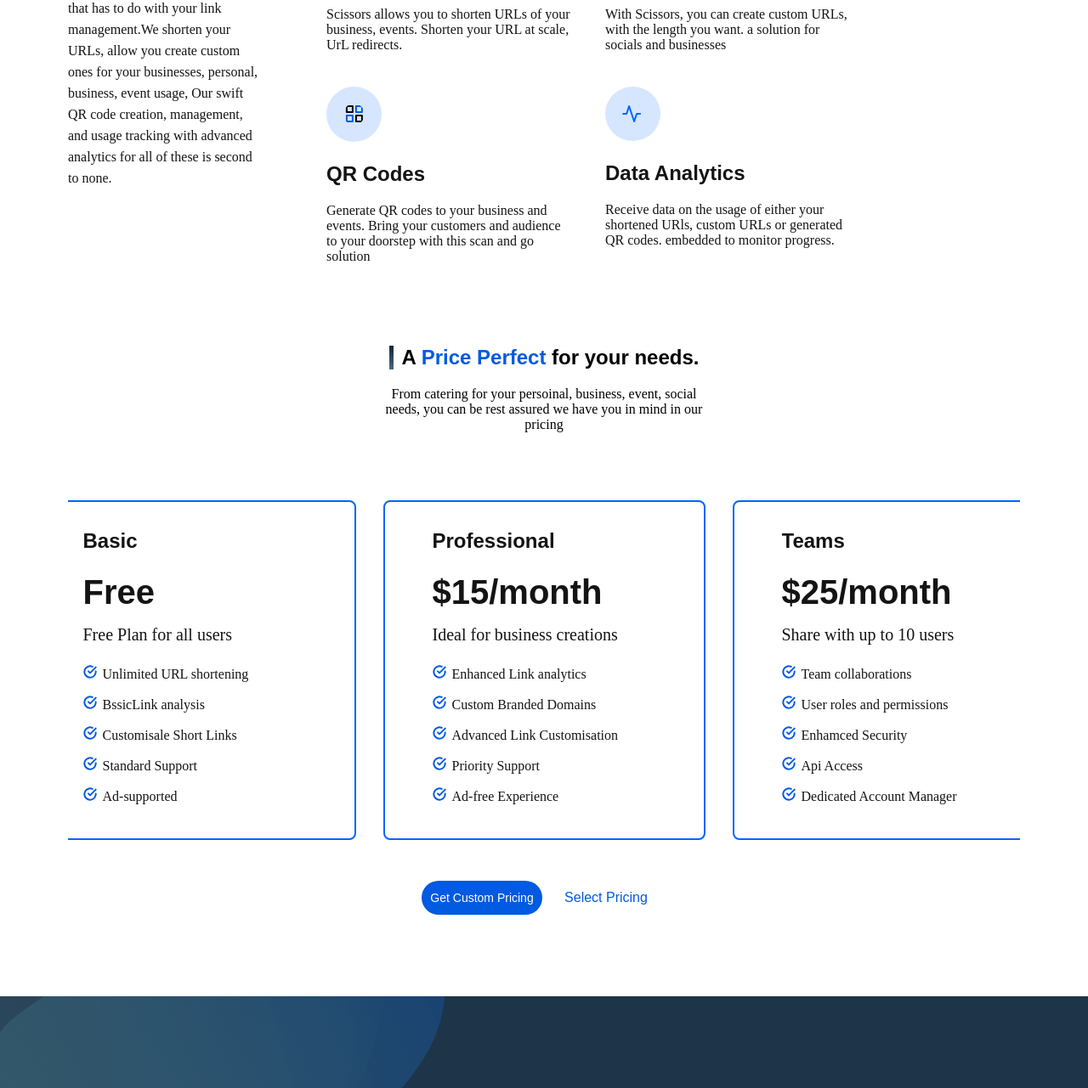
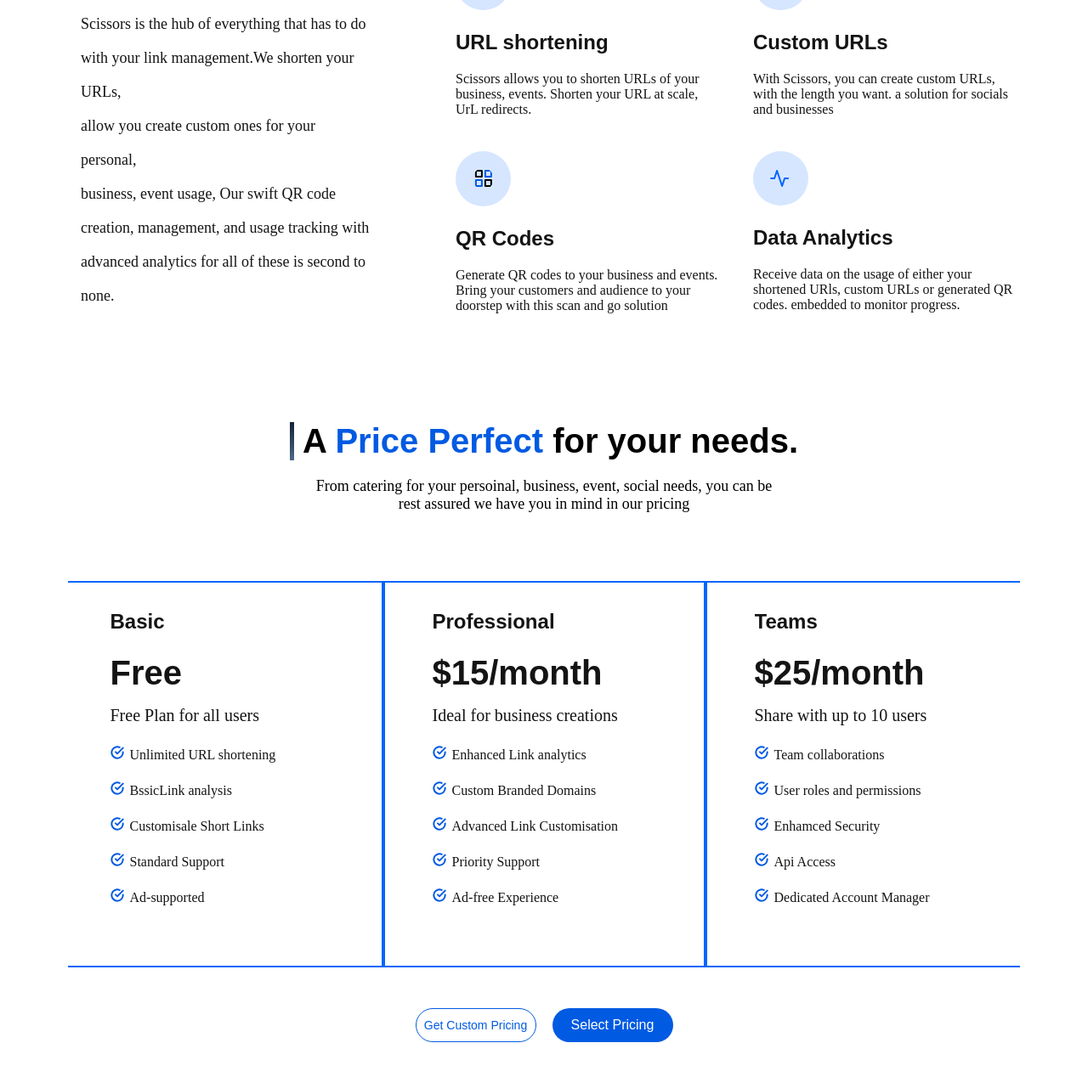
Before and after one commit to Sebastine-thrive/scissors, a plain HTML site: page index.html in a window 1280 px wide. Shown: the part 1505-2786 px from the top of the page at 85% size. Drawn offline with Linux system fonts and the light colour scheme; a web font is replaced by a local one.

Commit message:
pricing cards hovereffect update

```diff
--- a/css/index.css
+++ b/css/index.css
@@ -121,6 +121,7 @@ a {
 .btn-white {
   color: var(--darkerBlue);
   background-color: var(--white);
+  border: 1px solid var(--darkerBlue);
 }
 
 .btn-white:hover {
@@ -190,6 +191,11 @@ a {
   display: flex;
   align-items: center;
 }
+
+.nav-actions p {
+  font-size: 18px;
+}
+
 .navbar .nav-container .nav-actions .try {
   margin-right: 1.5rem;
   font-size: 16px;
@@ -279,18 +285,22 @@ a {
   position: relative;
 }
 
-/* .analytics */
-
+/*
+Features */
 .analytic {
   background-color: #f9fbfd;
   margin-top: -0.5rem;
-  padding: 5rem;
+  padding-top: 5rem;
+  padding-bottom: 5rem;
+  padding-left: calc(5rem + 12px);
   display: flex;
   color: var(--black);
 }
 
 .features {
-  margin: 2rem 5rem;
+  margin-left: 5rem;
+  margin-top: 5rem;
+  margin-bottom: 5rem;
   padding: 3rem 0;
   display: flex;
   color: var(--black);
@@ -298,9 +308,20 @@ a {
 
 .analytic .heading,
 .features .heading {
-  width: 20%;
-  margin-right: 5rem;
+  width: 30%;
+  margin-right: 6rem;
   line-height: 40px;
+}
+
+.analytic .heading h1,
+.features .heading h1 {
+  font-size: 30px;
+}
+
+.features .heading p {
+  padding-left: 15px;
+  font-size: 18px;
+  width: 100%;
 }
 
 .blue {
@@ -317,20 +338,11 @@ a {
   margin-bottom: 0.5rem;
 }
 
-.features .heading {
-  width: 20%;
-}
-
 .features .heading .title {
   border-left: 5px solid;
   border-image: linear-gradient(to bottom, #112232 0%, #4d6b88 100%) 1;
   padding-left: 10px;
   margin-bottom: 20px;
-}
-
-.features .heading p {
-  width: 100%;
-  line-height: 25px;
 }
 
 .features .points-container {
@@ -351,6 +363,7 @@ a {
   margin: 20px 0;
 }
 
+/* Pricing */
 .pricing {
   margin: 3rem 5rem;
 }
@@ -358,69 +371,73 @@ a {
 .pricing .pricing-container .heading h1 {
   border-left: 5px solid;
   border-image: linear-gradient(to bottom, #112232 0%, #4d6b88 100%) 1;
+  font-size: 40px;
   padding-left: 10px;
   margin-bottom: 20px;
 }
 
 .pricing .content {
-  width: 35%;
   text-align: center;
+  font-size: 18px;
 }
 
-.pricing .cards {
+.cards {
   display: flex;
   margin-top: 5rem;
   color: var(--black);
+  height: auto;
+  align-items: center;
 }
 
-.cards .basic ul,
-.cards .professional ul,
-.cards .teams ul {
+.cards .card ul {
   list-style-position: inside;
 }
 
-.cards .basic ul li,
-.cards .professional ul li,
-.cards .teams ul li {
+.cards .card ul li {
   list-style-image: url("../assets/check-circle.svg");
+  margin-bottom: 6px;
 }
 
-.pricing .cards .card {
+.card {
   border: 2px solid var(--lightBlue);
-  border-radius: 8px;
   padding: 2rem 3.5rem;
   display: flex;
   flex-direction: column;
   width: 379px;
-  max-width: 379px;
+  height: 455px;
 }
 
-.pricing .cards .card:hover {
+.basic {
+  border-top-left-radius: 10px;
+  border-bottom-left-radius: 10px;
+}
+
+.teams {
+  border-top-right-radius: 10px;
+  border-bottom-right-radius: 10px;
+}
+
+.card:hover {
   color: var(--white);
   border-radius: 8px;
   background: linear-gradient(to right, #1e3448 0%, #1e3448 100%);
   border: none;
-  transform: translateZ(1px);
   height: 627px;
   width: 410px;
+  z-index: 2;
 }
 
-.pricing .cards > :nth-child(2),
-.pricing .cards > :nth-child(3) {
-  margin-left: 2rem;
-}
-
-.pricing .cards > div h4 {
+.cards .card h4 {
   font-size: 24px;
 }
 
-.pricing .cards > div h2 {
+.cards .card h2 {
   margin-top: 1.5rem;
   margin-bottom: 1rem;
   font-size: 40px;
 }
 
-.pricing .cards > div p {
+.pricing .cards .card p {
   font-size: 20px;
   margin-bottom: 1rem;
 }
@@ -429,12 +446,15 @@ a {
   padding: 0.5rem 0;
 }
 .pricing-action-buttons {
-  margin: 3rem 0;
+  margin: 3rem;
 }
 
 .custom-pricing {
   font-size: 14px;
+  margin-right: 15px;
 }
+
+/* analytics */
 
 .analytics {
   position: relative;
@@ -538,6 +558,7 @@ a {
   opacity: 1;
 }
 
+/* FAQS */
 .faq {
   position: relative;
   text-align: center;
@@ -622,13 +643,13 @@ a {
   margin-bottom: 10px;
 }
 
+/* Footer */
 .footer {
   width: 100vw;
-  max-width: 100vw;
   position: relative;
-  margin-top: 5rem;
-  padding-left: 5rem;
-  padding-right: 1.5rem;
+  margin-top: 10rem;
+  padding-left: 10rem;
+  padding-right: 3rem;
   margin-bottom: 0;
   background-image: url("../assets/footer-left-svg.svg");
   background-repeat: no-repeat;
@@ -642,6 +663,7 @@ a {
 
 .footer-container {
   width: 100%;
+  margin-left: 2rem;
   align-items: center;
 }
 
@@ -663,13 +685,12 @@ a {
   display: flex;
   align-items: center;
   align-items: start;
-  /* justify-items: center; */
 }
 
 .footer-page-links-wrapper {
   display: grid;
   grid-template-columns: repeat(4, 1fr);
-  gap: 3rem;
+  gap: 2rem;
 
   margin-left: 50px;
 }
--- a/index.html
+++ b/index.html
@@ -46,7 +46,7 @@
         </div>
 
         <div class="nav-actions">
-          <a href="" class="try"> <p>Login</p></a>
+          <a href="" class="try"> <p>Log in</p></a>
           <button class="btn btn-blue">Try for free</button>
         </div>
       </div>
@@ -57,7 +57,7 @@
 
     <section class="hero-section">
       <div class="hero1 flex-col-center">
-        <h1 class="heading ">Optimise your online experience with our</h1>
+        <h1 class="heading">Optimise your online experience with our</h1>
         <h1>
           advanced
           <span class="blue-heading"
@@ -75,7 +75,8 @@
           Personalise your shortened URLs to align with your brand identity.
           Utilise custom slugs,<br />
           branded links and domain customisation options to reinforce your brand
-          presence and enhance user engagement
+          presence and <br />
+          enhance user engagement
         </p>
         <div class="personalise-buttons flex-row-center">
           <button class="btn btn-blue">sign Up</button>
@@ -112,7 +113,7 @@
         </h1>
       </div>
 
-      <div class="point-container ">
+      <div class="point-container">
         <div class="points">
           <h2 class="title">3M</h2>
           <p class="content">Active Users</p>
@@ -132,21 +133,22 @@
       </div>
     </section>
 
-
     <!-- Features -->
 
-    <section class="features " id="features">
+    <section class="features" id="features">
       <div class="heading">
         <h1 class="title">
           Why choose
           <span class="blue"> Scissors </span>
         </h1>
         <p>
-          Scissors is the hub of everything that has to do with your link
-          management.We shorten your URLs, allow you create custom ones for your
-          businesses, personal, business, event usage, Our swift QR code
-          creation, management, and usage tracking with advanced analytics for
-          all of these is second to none.
+          Scissors is the hub of everything that has to do <br />with your link
+          management.We shorten your URLs, <br />
+          allow you create custom ones for your personal, <br />
+          business, event usage, Our swift QR code <br />
+          creation, management, and usage tracking with <br />
+          advanced analytics for all of these is second to <br />
+          none.
         </p>
       </div>
       <div class="points-container">
@@ -188,6 +190,8 @@
       </div>
     </section>
 
+    <!-- Pricing -->
+
     <section class="pricing flex-row-center" id="pricing">
       <div class="pricing-container flex-col-center">
         <div class="heading">
@@ -196,7 +200,8 @@
 
         <p class="content">
           From catering for your persoinal, business, event, social needs, you
-          can be rest assured we have you in mind in our pricing
+          can be <br />
+          rest assured we have you in mind in our pricing
         </p>
 
         <div class="cards">
@@ -241,14 +246,15 @@
         </div>
 
         <div class="pricing-action-buttons">
-          <button class="btn btn-darkblue custom-pricing">
+          <button class="btn btn-white custom-pricing">
             Get custom Pricing
           </button>
-          <button class="btn btn-white">Select Pricing</button>
+          <button class="btn btn-darkblue">Select Pricing</button>
         </div>
       </div>
     </section>
 
+    <!-- Analytics -->
     <div class="analytics flex-row-center" id="url">
       <div class="analytics-form-container">
         <form action="">
@@ -302,6 +308,8 @@
         alt="image"
       />
     </div>
+
+    <!-- FAQs -->
 
     <section class="faq flex-col-center" id="faq">
       <h1 class="title">FAQs</h1>
@@ -406,6 +414,7 @@
       />
     </section>
 
+    <!-- Footer  -->
     <section class="footer dark">
       <div class="footer-container">
         <div class="footer-links flex-row">
@@ -416,7 +425,7 @@
                 alt=" brand-logo"
                 class="footer-brand-logo"
               />
-              <h2 class="footer-brand">SCISSOR</h2>
+              <h3 class="footer-brand">SCISSOR</h3>
             </div>
 
             <div class="socials flex-row">
```
